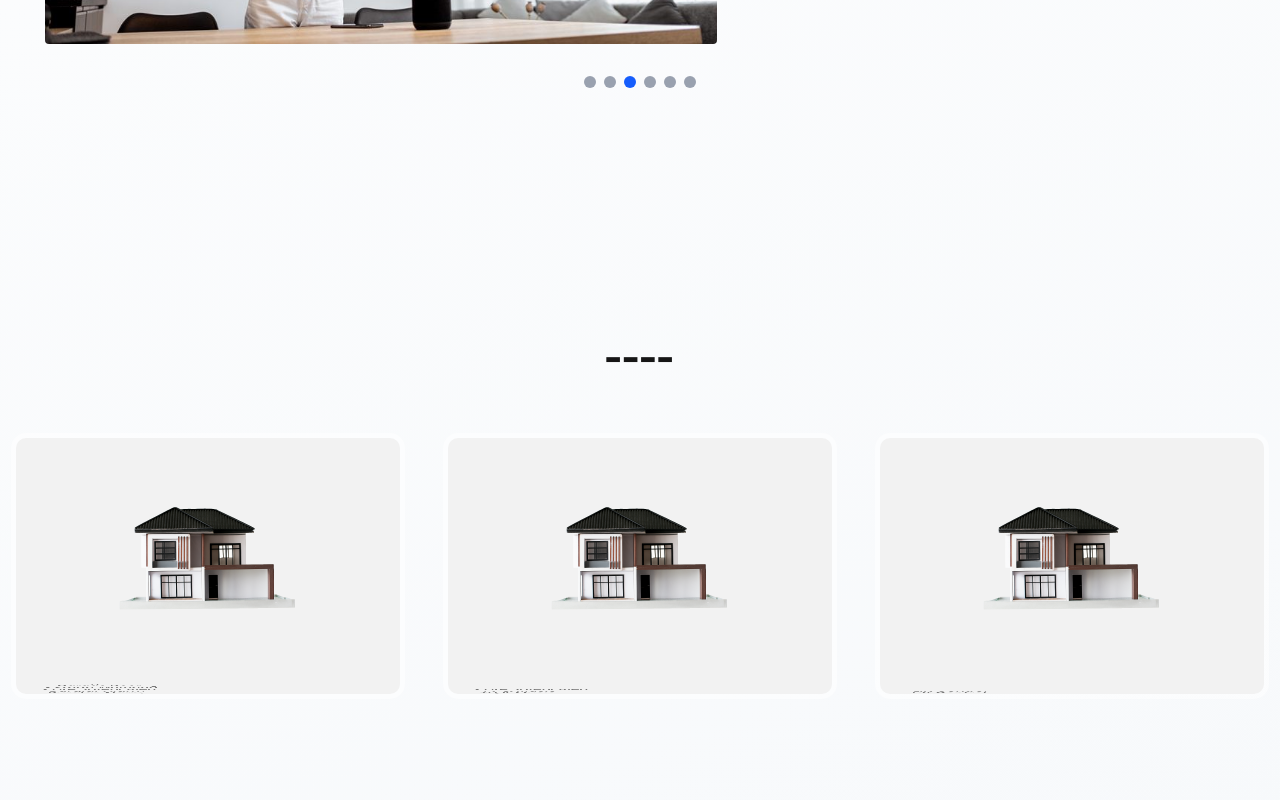
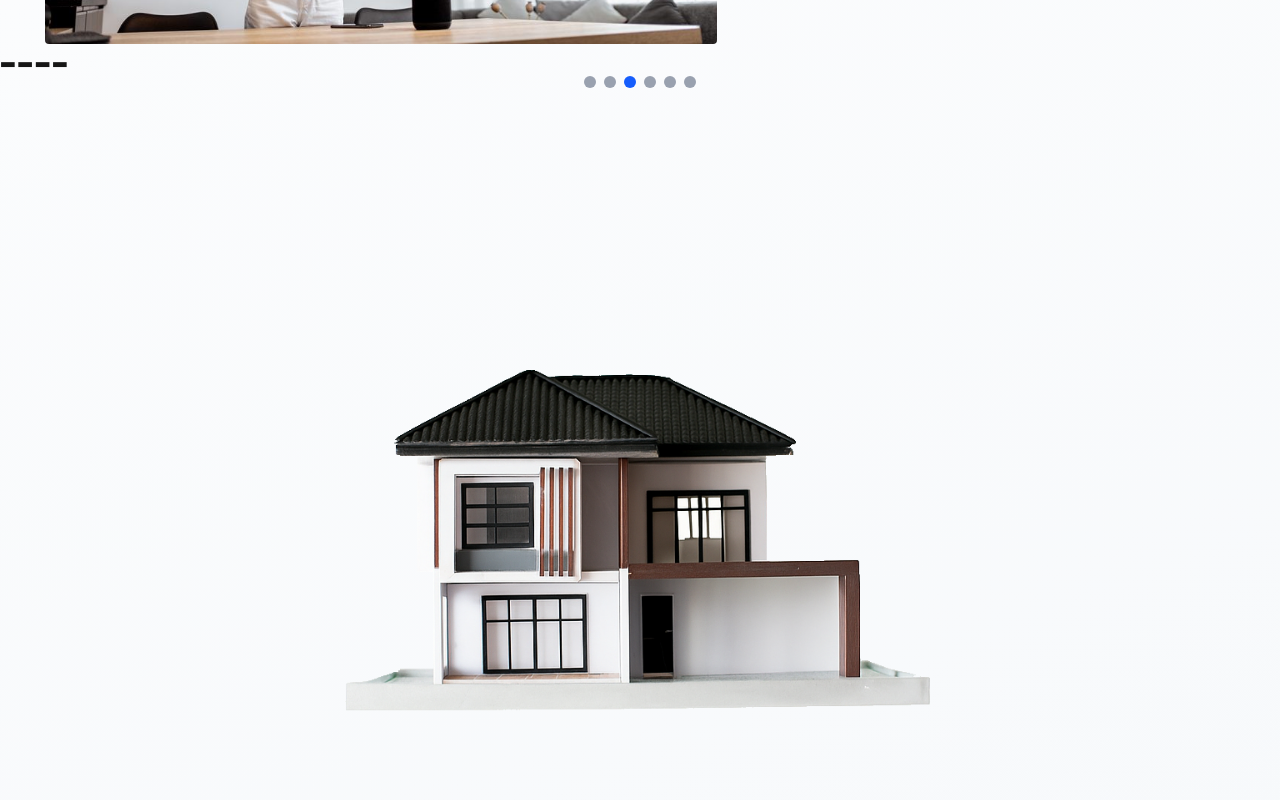
Before and after one commit to aziyanck/ita-front-end-v2, a React (Vite) app: page / in a window 1280 px wide. Shown: the part 1400-2200 px from the top of the page. Built offline with nearby package versions, Linux system fonts and the light colour scheme.

Commit message:
redisign started

```diff
--- a/src/components/Features.jsx
+++ b/src/components/Features.jsx
@@ -1,19 +1,16 @@
 
 import house from '../assets/house.png'
-import FlippingCard from './sub_comp/FlippingCard';
-import { smartHome, smartOffice,smartLiving } from './sub_comp/card_data';
+
 
 function Features() {
     return (
-        <div className='w-screen box-border h-auto lg:h-[80vh] flex flex-col justify-center items-center'>
+        <div className='w-screen box-border h-screen lg:h-[80vh] flex flex-col justify-center items-center'>
             <div>
                 <h1 className='text-3xl poppins-extrabold text-st pb-14'>----</h1>
-
+                <img src={house} alt="" />
             </div>
             <div className='flex gap-10 flex-wrap justify-center items-center'>
-                <FlippingCard title={smartHome.title} desc={smartHome.desc} />
-                <FlippingCard title={smartOffice.title} desc={smartOffice.desc} />
-                <FlippingCard title={smartLiving.title} desc={smartLiving.desc} />
+
             </div>
 
 
--- a/src/components/Navbar.jsx
+++ b/src/components/Navbar.jsx
@@ -58,7 +58,7 @@ function Navbar() {
             <div className='flex items-center  gap-6'>
 
                 <img className='w-[50px]' src={isDarkMode ? logo : logob} alt="logo" />
-                <h1 className='hidden md:flex poppins-extrabold dark-text-s light-text-s text-xl '>Industech Automations</h1>
+                <h1 className='hidden md:flex poppins-extrabold dark-text-s light-text-s text-3xl '>Industech Automations</h1>
             </div>
 
             {/* Right navigation */}
--- a/src/components/Review.jsx
+++ b/src/components/Review.jsx
@@ -10,13 +10,13 @@ function Review() {
 
             <div data-aos="fade-up" className="connect w-screen bg-blue-100 group-[.dark-mode]:bg-[#313131]/30 h-[auto] flex flex-col justify-center items-center gap-8">
                 <h1 className="text-3xl poppins-extrabold text-st p-4">Connect With Us</h1>
-                <div className=" text-st w-screen md:h-[auto] pb-10 flex justify-center items-center gap-15 text-3xl ">
+                <div className=" text-st w-screen md:h-[auto] pb-10 flex justify-center flex-wrap items-center gap-15 text-3xl ">
                     <a href="" className='hover:text-blue-400 hover-s-up'><i className="fa-brands fa-linkedin-in"></i></a>
                     <a href="" className='hover:text-pink-600 hover-s-up'><i className="fa-brands fa-instagram"></i></a>
                     <a href="" className='hover:text-blue-600 hover-s-up'><i className="fa-brands fa-facebook-f"></i></a>
-                    <a href="" className='hover:text-green-500 hover-s-up'><i class="fa-brands fa-whatsapp"></i></a>
-                    <a href="" className='hover:text-red-600 hover-s-up'><i class="fa-solid fa-envelope"></i></a>
-                    <a href="tel:9447673262" className='hover:text-blue-500 hover-s-up'><i class="fa-solid fa-phone-volume"></i></a>
+                    <a href="" className='hover:text-green-500 hover-s-up'><i className="fa-brands fa-whatsapp"></i></a>
+                    <a href="" className='hover:text-red-600 hover-s-up'><i className="fa-solid fa-envelope"></i></a>
+                    <a href="tel:9447673262" className='hover:text-blue-500 hover-s-up'><i className="fa-solid fa-phone-volume"></i></a>
                 </div>
             </div>
 
--- a/src/components/sub_comp/FlippingCard.css
+++ /dev/null
@@ -1,65 +0,0 @@
-/* From Uiverse.io by gharsh11032000 */
-@import "tailwindcss";
-.card {
-  position: relative;
-  width: 300px;
-  margin: 4px;
-  height: auto;
-  background-color: #f2f2f2;
-  border-radius: 10px;
-  display: flex;
-  align-items: center;
-  justify-content: center;
-  overflow: hidden;
-  perspective: 1000px;
-  box-shadow: 0 0 0 5px #ffffff80;
-  transition: all 0.6s cubic-bezier(0.175, 0.885, 0.32, 1.275);
-  @apply md:w-[30vw]
-}
-
-.card svg {
-  width: 48px;
-  fill: #333;
-  transition: all 0.6s cubic-bezier(0.175, 0.885, 0.32, 1.275);
-}
-
-.card:hover {
-  transform: scale(1.05);
-  box-shadow: 0 8px 16px rgba(255, 255, 255, 0.2);
-}
-
-.card__content {
-  position: absolute;
-  top: 0;
-  left: 0;
-  width: 100%;
-  height: 100%;
-  padding: 20px;
-  box-sizing: border-box;
-  background-color: #f2f2f2;
-  transform: rotateX(-90deg);
-  transform-origin: bottom;
-  transition: all 0.6s cubic-bezier(0.175, 0.885, 0.32, 1.275);
-}
-
-.card:hover .card__content {
-  transform: rotateX(0deg);
-}
-
-.card__title {
-  margin: 0;
-  font-size: 24px;
-  color: #333;
-  font-weight: 700;
-}
-
-.card__description {
-  margin: 10px 0 0;
-  font-size: 14px;
-  color: #777;
-  line-height: 1.4;
-}
-
-.card:hover svg {
-  scale: 0;
-}
--- a/src/components/sub_comp/FlippingCard.jsx
+++ /dev/null
@@ -1,23 +0,0 @@
-// FlippingCard.js
-
-import React from 'react';
-import './FlippingCard.css';
-import house from '../../assets/house.png';
-
-const FlippingCard = ({ title, desc }) => {
-  return (
-    <div className=" card ">
-      <img src={house} alt="house icon" className="card__image" />
-      <div className="card__content">
-        <p className="card__title">{title}</p>
-        <ul className="card__description">
-          {desc.map((item, index) => (
-            <li key={index}>• {item}</li>
-          ))}
-        </ul>
-      </div>
-    </div>
-  );
-};
-
-export default FlippingCard;
--- a/src/components/sub_comp/card_data.js
+++ /dev/null
@@ -1,56 +0,0 @@
-// cardData.js
-
-export const smartHome = {
-  title: "Smart Home",
-  desc: [
-    "Smart Gardens",
-    "Security Cameras",
-    "Digital Locks",
-    "TV & Speakers",
-    "AC Control",
-    "Lighting",
-    "Universal Remote",
-    "Appliances",
-    "Blinds/Curtains Automation",
-    "Kitchen Safety",
-    "Burglar Alarm",
-    "Fire Safety Alert",
-    "Smart Metering",
-    "Garage Door",
-  ],
-};
-
-export const smartOffice = {
-  title: "Smart Office",
-  desc: [
-    "Security Monitoring & Access",
-    "Admin Control",
-    "Visitor Management",
-    "Conference Room Automation",
-    "HVAC Control",
-    "Lift Control",
-    "Private Cabin",
-    "Lighting Automation",
-    "Blinds/Curtains Automation",
-    "Digital Locks",
-    "TV & Music",
-    "Fire Safety Alert",
-  ],
-};
-
-export const smartLiving = {
-  title: "Smart Living",
-  desc: [
-    "Fire Safety Alert",
-    "Gate Automation",
-    "Visitor Management",
-    "MAVDP",
-    "Energy Management",
-    "Security & Access",
-    "Lighting Automation",
-    "HVAC Control",
-    "Blinds/Curtains Automation",
-    "GYM/Pool",
-    "Lift Control"
-  ],
-};
```
